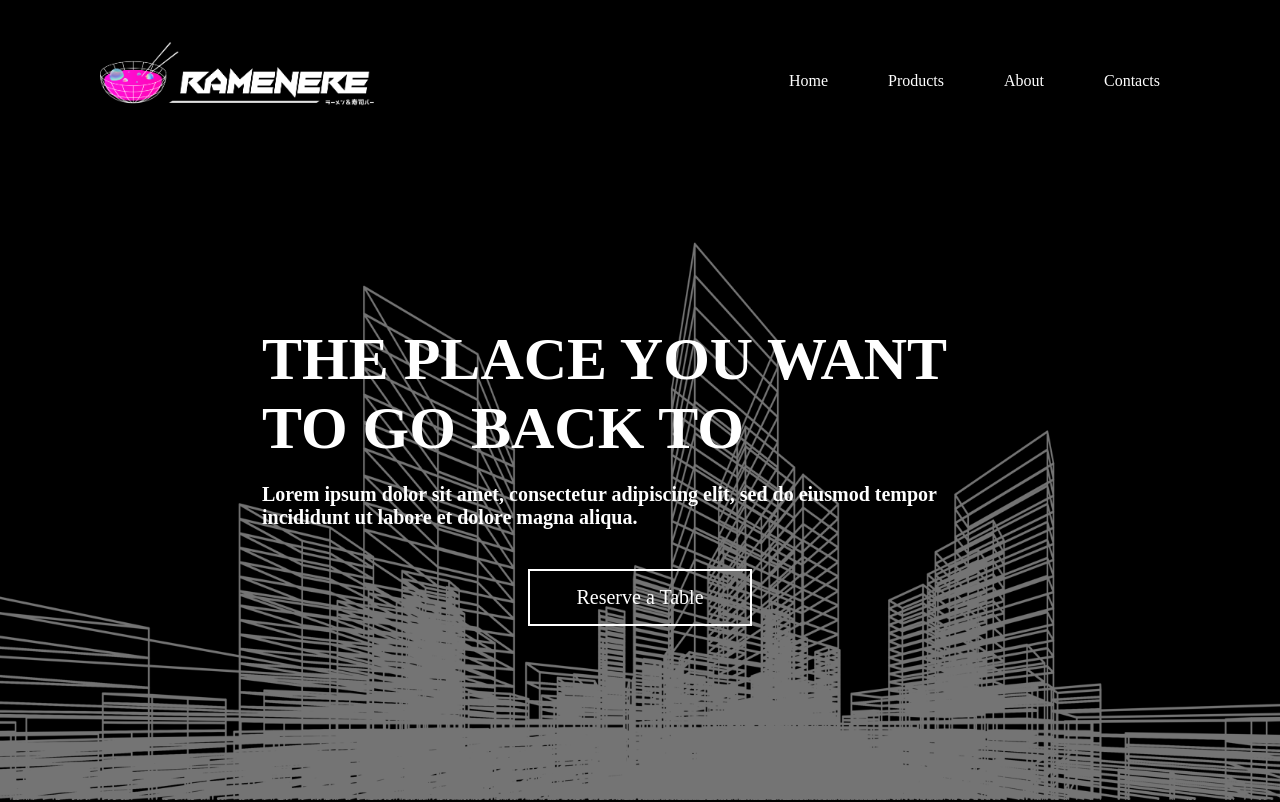
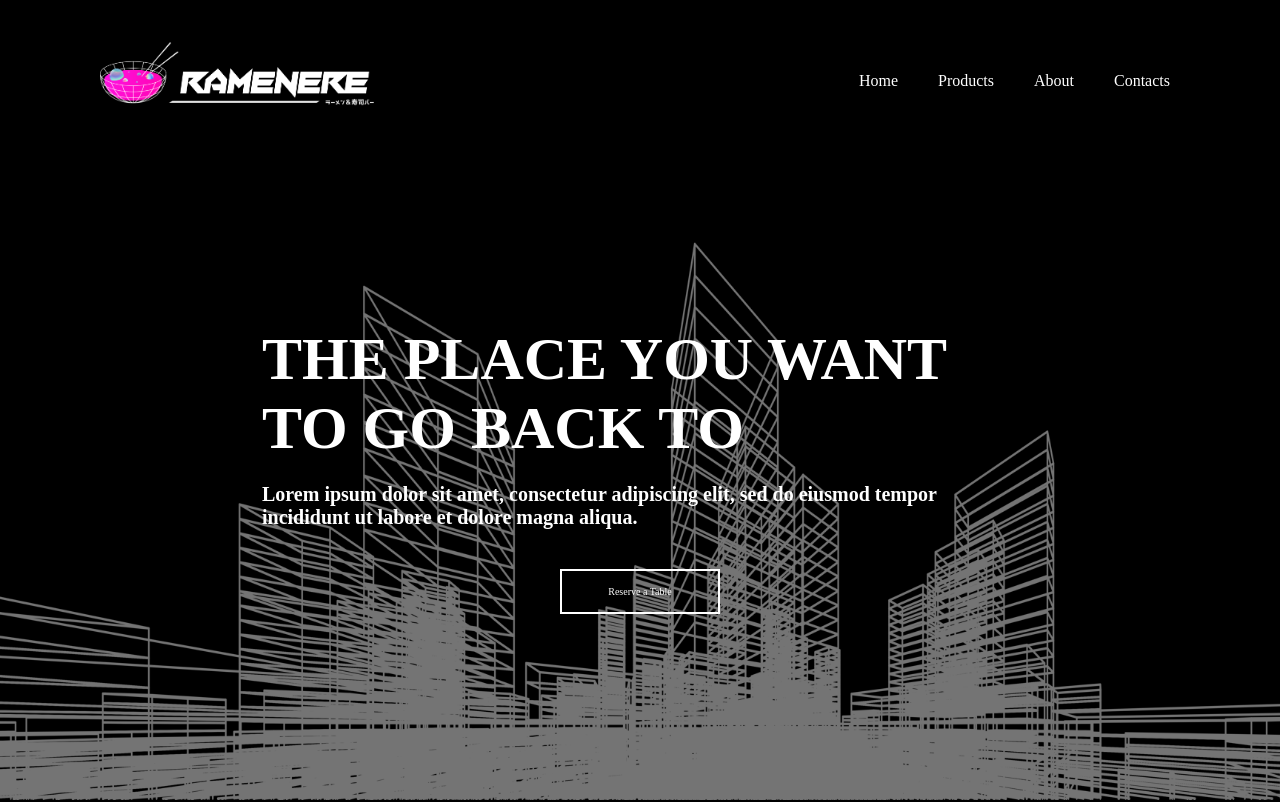
Before and after one commit to racerf01/ramenere-website, a plain HTML site: page index.html in a window 1280 px wide. Shown: the top 802 px of the page. Drawn offline with Linux system fonts and the light colour scheme; a web font is replaced by a local one.

Commit message:
Add files via upload

```diff
--- a/styles.css
+++ b/styles.css
@@ -19,7 +19,7 @@ a {
 	text-decoration: none;
 	color: inherit;
 	cursor: pointer;
-	padding: 20px
+	padding: 10px
 }
 
 
@@ -28,7 +28,7 @@ a.btn{
 	border: 2px solid white;
 	color: white;
 	font-family: "Square Regular";
-	font-size: 20px;
+	font-size: 10px;
 	opacity: 100%;
 }
 
```
